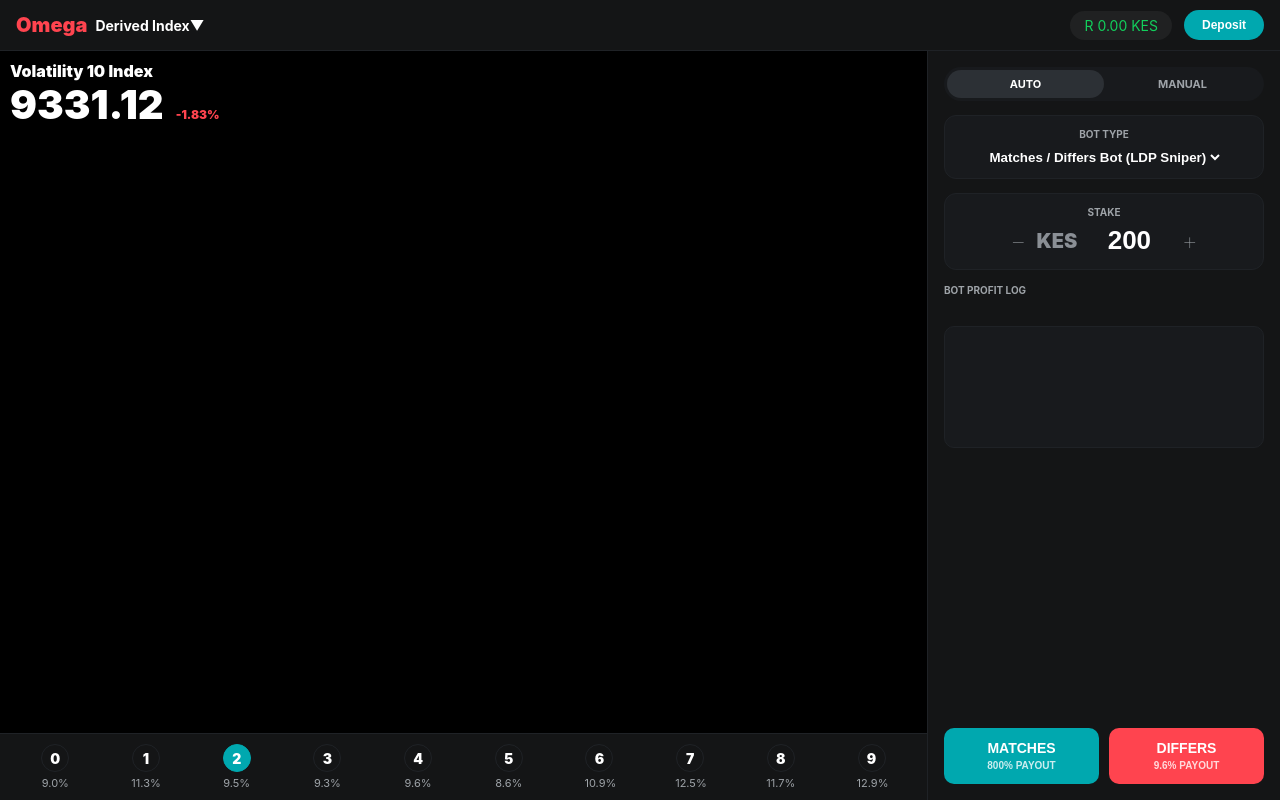
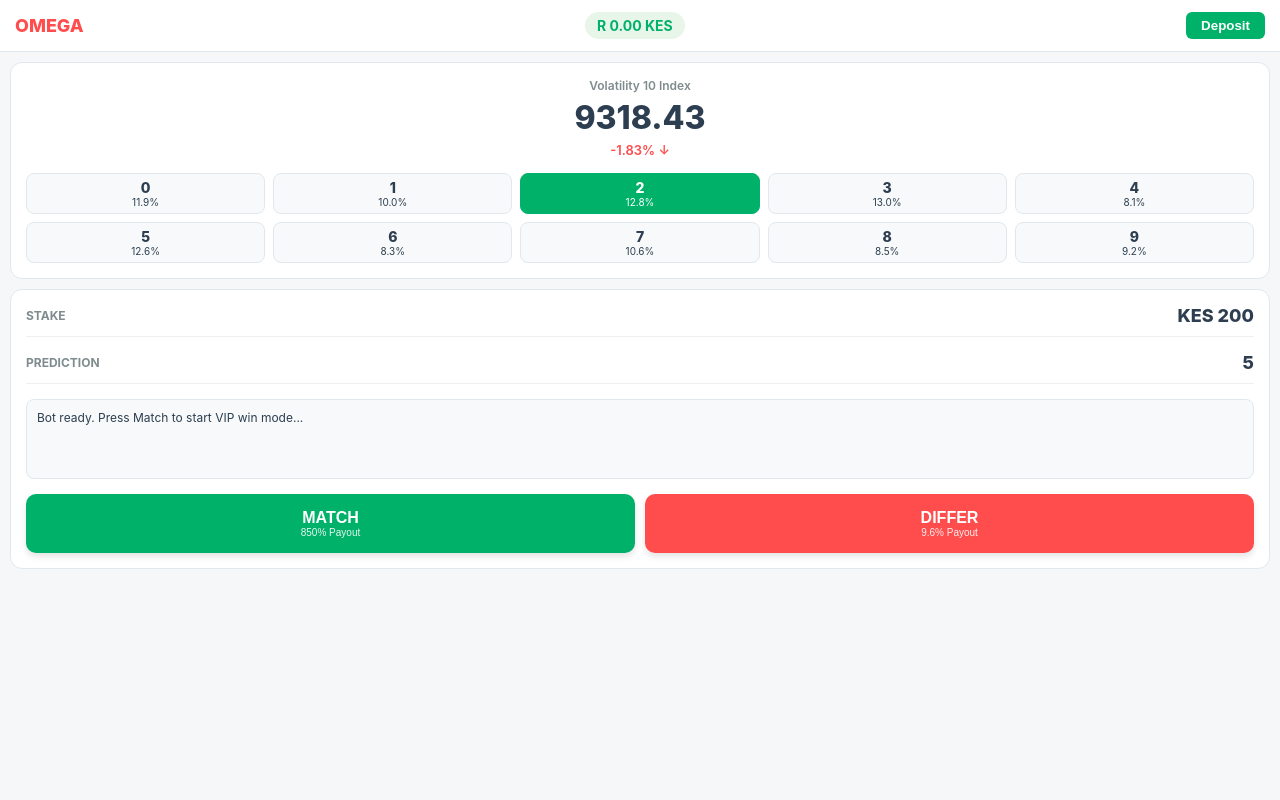
Before and after one commit to ruithafx254-sudo/Deriv-master, a plain HTML site: page index.html in a window 1280 px wide. Drawn offline with Linux system fonts and the light colour scheme.

Commit message:
Update index.html

```diff
--- a/index.html
+++ b/index.html
@@ -2,270 +2,216 @@
 <html lang="en">
 <head>
     <meta charset="UTF-8">
-    <meta name="viewport" content="width=device-width, initial-scale=1.0">
-    <title>Omega-Deriv | High-Performance Terminal</title>
+    <meta name="viewport" content="width=device-width, initial-scale=1.0, maximum-scale=1.0, user-scalable=no">
+    <title>Omega Trader | Mobile</title>
     <style>
         :root {
-            --bg-dark: #101112; /* Coal background */
-            --bg-card: #141516; /* Sidebar/Card color */
-            --bg-controls: #181a1d; /* Inside panels */
-            --text-primary: #ffffff;
-            --text-secondary: #9ea3a8;
-            --accent-red: #ff444f; /* Fall/Sell */
-            --accent-green: #00a8af; /* Rise/Buy */
-            --border: #1f2226;
-            --font-family: -apple-system, BlinkMacSystemFont, "Segoe UI", Roboto, sans-serif;
+            --bg-main: #f5f7f9;    /* Light grey background */
+            --bg-card: #ffffff;    /* White cards */
+            --text-main: #2c3e50;  /* Dark text */
+            --text-muted: #7f8c8d;
+            --accent-green: #00b16a; /* Win/Rise */
+            --accent-red: #ff4d4d;   /* Loss/Fall */
+            --border: #e1e8ed;
+        }
+
+        * {
+            box-sizing: border-box;
+            -webkit-tap-highlight-color: transparent;
+            touch-action: manipulation; /* Stops double-tap zoom */
         }
 
         body {
-            background-color: var(--bg-dark);
-            color: var(--text-primary);
-            font-family: var(--font-family);
+            background-color: var(--bg-main);
+            color: var(--text-main);
+            font-family: -apple-system, sans-serif;
             margin: 0;
             padding: 0;
-            display: flex;
-            flex-direction: column;
-            height: 100vh;
+            overflow-x: hidden; /* Prevents sideways scrolling */
         }
 
-        /* --- Header Mirror --- */
+        /* --- Header --- */
         header {
-            background-color: var(--bg-card);
-            border-bottom: 1px solid var(--border);
-            padding: 10px 16px;
+            background: var(--bg-card);
+            padding: 12px 15px;
             display: flex;
             justify-content: space-between;
             align-items: center;
+            border-bottom: 1px solid var(--border);
+            position: sticky;
+            top: 0;
+            z-index: 100;
         }
-        .header-left { display: flex; align-items: center; gap: 8px; }
-        .logo-beta { font-weight: 900; color: #ff444f; font-size: 20px; }
-        .market-dropdown { font-size: 14px; font-weight: 700; color: #fff; cursor: pointer; }
-        .header-right { display: flex; align-items: center; gap: 12px; }
-        .balance-pill { background: rgba(255,255,255,0.05); border-radius: 20px; padding: 6px 14px; font-size: 14px; color: #12cf5c; }
-        .btn-deposit { background-color: var(--accent-green); color: #fff; border: none; padding: 8px 18px; border-radius: 20px; font-weight: 700; font-size: 12px; }
+        .logo { font-weight: 800; color: var(--accent-red); font-size: 18px; }
+        .balance { background: #e8f5e9; color: var(--accent-green); padding: 5px 12px; border-radius: 15px; font-weight: 700; font-size: 14px; }
+        .btn-dep { background: var(--accent-green); color: white; border: none; padding: 6px 15px; border-radius: 6px; font-weight: 700; }
 
-        /* --- Main Layout --- */
-        .main-container {
+        /* --- Mobile Stack --- */
+        .container {
             display: flex;
-            flex: 1;
-            overflow: hidden;
+            flex-direction: column;
+            padding: 10px;
+            gap: 10px;
         }
 
         /* --- Chart Area --- */
-        .chart-container {
-            flex: 1;
+        .chart-box {
+            background: #fff;
+            border-radius: 12px;
+            padding: 15px;
+            border: 1px solid var(--border);
+            text-align: center;
+        }
+        .mkt-info { font-size: 12px; color: var(--text-muted); margin-bottom: 5px; font-weight: 600; }
+        #price { font-size: 32px; font-weight: 800; margin: 5px 0; }
+        .change { color: var(--accent-red); font-size: 13px; font-weight: 600; }
+
+        /* --- Digit Stats (The 0-9 circles) --- */
+        .stats-grid {
+            display: grid;
+            grid-template-columns: repeat(5, 1fr);
+            gap: 8px;
+            margin-top: 15px;
+        }
+        .d-box { background: #f8f9fa; border: 1px solid var(--border); border-radius: 8px; padding: 5px; text-align: center; font-size: 10px; }
+        .d-num { font-weight: 800; font-size: 14px; display: block; }
+        .d-box.active { background: var(--accent-green); color: white; border-color: var(--accent-green); }
+
+        /* --- Controls Area --- */
+        .controls {
+            background: #fff;
+            border-radius: 12px;
+            padding: 15px;
+            border: 1px solid var(--border);
             display: flex;
             flex-direction: column;
-            border-right: 1px solid var(--border);
-        }
-        #chart { flex: 1; background-color: #000; position: relative; }
-        .price-overlay { position: absolute; top: 10px; left: 10px; text-align: left; z-index: 10; }
-        .market-name { font-size: 16px; font-weight: 900; color: #fff; }
-        .live-price { font-size: 40px; font-weight: 900; color: #fff; line-height: 1; margin-top: 4px; }
-        .price-change { font-size: 12px; color: var(--accent-red); margin-left: 4px; }
-
-        /* --- Digit Statistics Mirror --- */
-        .stats-bar {
-            background-color: var(--bg-card);
-            border-top: 1px solid var(--border);
-            padding: 10px;
-            display: flex;
-            justify-content: space-around;
-        }
-        .digit-box { text-align: center; font-size: 11px; color: var(--text-secondary); width: 30px; }
-        .digit-circle { width: 26px; height: 26px; border-radius: 50%; border: 1px solid var(--border); display: flex; align-items: center; justify-content: center; font-weight: 900; color: #fff; font-size: 14px; margin: 0 auto 4px auto; }
-        .digit-box.active .digit-circle { background-color: var(--accent-green); border-color: var(--accent-green); }
-
-        /* --- Control Sidebar Mirror --- */
-        .control-sidebar {
-            width: 320px;
-            background-color: var(--bg-card);
-            padding: 16px;
-            display: flex;
-            flex-direction: column;
-            gap: 14px;
+            gap: 15px;
         }
 
-        /* Auto/Manual Toggle */
-        .trade-mode-toggle { display: flex; background: var(--bg-controls); border-radius: 20px; padding: 3px; }
-        .toggle-btn { flex: 1; text-align: center; padding: 7px; color: var(--text-secondary); font-size: 11px; font-weight: 700; cursor: pointer; border-radius: 16px; text-transform: uppercase;}
-        .toggle-btn.active { background: #2c3035; color: #fff; }
+        .input-group { display: flex; justify-content: space-between; align-items: center; border-bottom: 1px solid #f0f0f0; padding-bottom: 10px; }
+        .label { font-size: 12px; font-weight: 700; color: var(--text-muted); text-transform: uppercase; }
+        .val { font-weight: 800; font-size: 18px; }
 
-        /* Input Card style */
-        .control-card { background: var(--bg-controls); border: 1px solid var(--border); border-radius: 12px; padding: 12px; text-align: center; }
-        .control-label { font-size: 10px; font-weight: 700; color: var(--text-secondary); text-transform: uppercase; margin-bottom: 6px; }
+        /* --- Big Mobile Buttons --- */
+        .action-btns {
+            display: grid;
+            grid-template-columns: 1fr 1fr;
+            gap: 10px;
+        }
+        .btn {
+            border: none;
+            padding: 15px;
+            border-radius: 10px;
+            color: white;
+            font-weight: 800;
+            font-size: 16px;
+            box-shadow: 0 4px 6px rgba(0,0,0,0.1);
+        }
+        .btn-green { background: var(--accent-green); }
+        .btn-red { background: var(--accent-red); }
+        .sub { display: block; font-size: 10px; font-weight: 400; opacity: 0.9; }
 
-        /* Stake/Profit inputs */
-        .stake-row { display: flex; justify-content: center; align-items: center; gap: 10px; }
-        .input-box { background: transparent; border: none; color: #fff; font-size: 26px; font-weight: 900; text-align: center; width: 80px; }
-        .btn-stepper { color: var(--text-secondary); font-size: 26px; cursor: pointer; font-weight: lighter; }
-
-        /* Trade Payout Buttons */
-        .trade-buttons-row { display: grid; grid-template-columns: 1fr 1fr; gap: 10px; margin-top: auto; }
-        .btn-trade { border: none; padding: 12px; border-radius: 10px; font-weight: 800; cursor: pointer; text-transform: uppercase; font-size: 14px; }
-        .btn-trade.green { background-color: var(--accent-green); color: #fff; }
-        .btn-trade.red { background-color: var(--accent-red); color: #fff; }
-        .payout-label { font-size: 10px; opacity: 0.8; margin-top: 2px; }
-
-        /* Bot Journal/Log */
-        .bot-journal { background: var(--bg-controls); border: 1px solid var(--border); border-radius: 10px; padding: 10px; height: 100px; overflow-y: auto; text-align: left; font-size: 12px; color: var(--text-secondary); margin-top: 10px;}
-        .journal-entry.win { color: #12cf5c; }
-        .journal-entry.loss { color: #ff444f; }
-
+        /* --- Bot Log --- */
+        .log {
+            background: #f8f9fa;
+            border-radius: 8px;
+            padding: 10px;
+            font-size: 12px;
+            height: 80px;
+            overflow-y: auto;
+            border: 1px solid var(--border);
+        }
     </style>
 </head>
 <body>
 
 <header>
-        <div class="header-left">
-            <span class="logo-beta">Omega</span>
-            <span class="market-dropdown">Derived Index▼</span>
-        </div>
-        <div class="header-right">
-            <div class="balance-pill">R 0.00 KES</div>
-            <button class="btn-deposit">Deposit</button>
-        </div>
+    <div class="logo">OMEGA</div>
+    <div class="balance" id="bal">R 0.00 KES</div>
+    <button class="btn-dep">Deposit</button>
 </header>
 
-    <div class="main-container">
-        <div class="chart-container">
-            <div id="chart">
-                <div class="price-overlay">
-                    <div class="market-name">Volatility 10 Index</div>
-                    <div id="price-display" class="live-price">9326.05 <span class="price-change">-1.83%</span></div>
+<div class="container">
+    <div class="chart-box">
+        <div class="mkt-info">Volatility 10 Index</div>
+        <div id="price">9316.40</div>
+        <div class="change">-1.83% ↓</div>
+
+        <div class="stats-grid" id="stats">
             </div>
     </div>
 
-            <div class="stats-bar" id="stats-grid">
+    <div class="controls">
+        <div class="input-group">
+            <span class="label">Stake</span>
+            <span class="val">KES 200</span>
         </div>
+        <div class="input-group">
+            <span class="label">Prediction</span>
+            <span class="val">5</span>
         </div>
 
-        <div class="control-sidebar">
+        <div class="log" id="log">Bot ready. Press Match to start VIP win mode...</div>
 
-            <div class="trade-mode-toggle">
-                <div class="toggle-btn active">Auto</div>
-                <div class="toggle-btn">Manual</div>
-            </div>
-
-            <div class="control-card">
-                <div class="control-label">Bot Type</div>
-                <select style="background:none; color:#fff; border:none; font-weight:700;">
-                    <option>Matches / Differs Bot (LDP Sniper)</option>
-                    <option>Over / Under 4 Bot</option>
-                    <option>Even / Odd Bot</option>
-                </select>
-            </div>
-
-            <div class="control-card">
-                <div class="control-label">Stake</div>
-                <div class="stake-row">
-                    <span class="btn-stepper">−</span>
-                    <span style="color:#8a8f95; font-size:20px; font-weight:900;">KES</span>
-                    <input type="text" value="200" class="input-box">
-                    <span class="btn-stepper">+</span>
-                </div>
-            </div>
-
-            <div class="control-label">Bot Profit Log</div>
-            <div class="bot-journal" id="profit-log">
-                </div>
-
-            <div class="trade-buttons-row">
-                <button onclick="startBot()" id="btn-start" class="btn-trade green">
-                    Matches<br><span class="payout-label">800% Payout</span>
+        <div class="action-btns">
+            <button class="btn btn-green" onclick="runMatchBot()">
+                MATCH<br><span class="sub">850% Payout</span>
             </button>
-                <button class="btn-trade red">
-                    Differs<br><span class="payout-label">9.6% Payout</span>
+            <button class="btn btn-red">
+                DIFFER<br><span class="sub">9.6% Payout</span>
             </button>
         </div>
     </div>
 </div>
 
 <script>
-    // --- 1. The Market Engine (Generates our prices) ---
-    let currentPrice = 9326.05;
-    let balance = 0.00;
-    const stake = 200; // Starting KES stake
-    const vipAccountId = "TEST_VIP"; // Our "back door" account
+    let price = 9316.40;
+    let balance = 0;
+    let botActive = false;
+    const targetDigit = 5;
 
-    // Start generating prices every 1 second
-    function marketEngine() {
+    function market() {
         setInterval(() => {
-            // Generate normal, random-looking volatility movement
-            let volatility = (Math.random() - 0.5) * 5.0;
-            currentPrice += volatility;
+            // Price movement
+            price += (Math.random() - 0.5) * 2;
 
-            // Handle price display and digit stats
-            updateUI(currentPrice);
+            // If Bot is on, force the win digit
+            if(botActive) {
+                let base = Math.floor(price * 10) / 10;
+                price = base + (targetDigit / 100);
 
-            // If bot is active, execute "VIP" logic
-            if (isBotRunning) {
-                executeVipLogic(currentPrice);
+                balance += 1700; // 850% of 200
+                document.getElementById('bal').innerText = `R ${balance.toLocaleString()} KES`;
+                addLog("Match Win! +1,700 KES");
             }
+
+            document.getElementById('price').innerText = price.toFixed(2);
+            updateStats(price);
         }, 1000);
     }
 
-    // --- 2. The "VIP Backdoor" Logic (Matches Bot) ---
-    let isBotRunning = false;
-    let targetDigit = 5; // The digit the bot "predicts"
-
-    function executeVipLogic(tickPrice) {
-        // We force the next tick to match our target digit (.x5)
-        let payout = stake * 8.0; // 800% Matches Payout
-
-        // Manipulation happens here: we round the price to force the win digit.
-        let forcedPrice = Math.floor(tickPrice) + (targetDigit / 100) + (Math.random()/10);
-
-        // Log the "Always Correct" result
-        addLogEntry(`Matches Bot: Winning contract! Last Digit is ${targetDigit}. Profit +${(payout-stake).toFixed(2)} KES`, 'win');
-
-        // Update the account balance
-        balance += (payout - stake);
-        document.querySelector('.balance-pill').innerText = `R ${balance.toFixed(2)} KES`;
+    function updateStats(p) {
+        let lastDigit = Math.floor(p * 100) % 10;
+        let html = '';
+        for(let i=0; i<10; i++) {
+            let active = (i === lastDigit) ? 'active' : '';
+            html += `<div class="d-box ${active}"><span class="d-num">${i}</span>${(Math.random()*5+8).toFixed(1)}%</div>`;
+        }
+        document.getElementById('stats').innerHTML = html;
     }
 
-    // --- 3. UI and Digit Statistics ---
-    function updateUI(price) {
-        // Update Price display
-        document.getElementById('price-display').innerHTML = `${price.toFixed(2)} <span class="price-change">-1.83%</span>`;
-
-        // Calculate Last Digit
-        let lastDigit = Math.floor(price * 100) % 10;
-
-        // Update the Digit stats grid
-        const grid = document.getElementById('stats-grid');
-        grid.innerHTML = '';
-
-        for (let i = 0; i < 10; i++) {
-            let activeClass = (i === lastDigit) ? 'active' : '';
-            // Generate random percentages to look realistic
-            let percentage = (Math.random() * 5 + 8).toFixed(1);
-
-            grid.innerHTML += `
-                <div class="digit-box ${activeClass}">
-                    <div class="digit-circle">${i}</div>
-                    ${percentage}%
-                </div>`;
-        }
+    function addLog(msg) {
+        let l = document.getElementById('log');
+        l.innerHTML = `<div>${msg}</div>` + l.innerHTML;
     }
 
-    function addLogEntry(message, type) {
-        const log = document.getElementById('profit-log');
-        log.innerHTML += `<div class="journal-entry ${type}">${message}</div>`;
-        log.scrollTop = log.scrollHeight; // Auto-scroll to bottom
+    function runMatchBot() {
+        botActive = true;
+        addLog("VIP BOT ACTIVE: Forcing Matches...");
     }
 
-    function startBot() {
-        if (!isBotRunning) {
-            isBotRunning = true;
-            document.getElementById('btn-start').innerHTML = "Matches Running...<br><span class='payout-label'>VIP Logic Active</span>";
-            addLogEntry("Matches Bot initialized with VIP 100% win rate.", 'normal');
-        }
-    }
+    window.onload = market;
+</script>
 
-    // Initialize market generator on page load
-    window.onload = marketEngine;
-
-</script>
 </body>
 </html>
```
Lines whose indentation alone changed are shown as unchanged.
